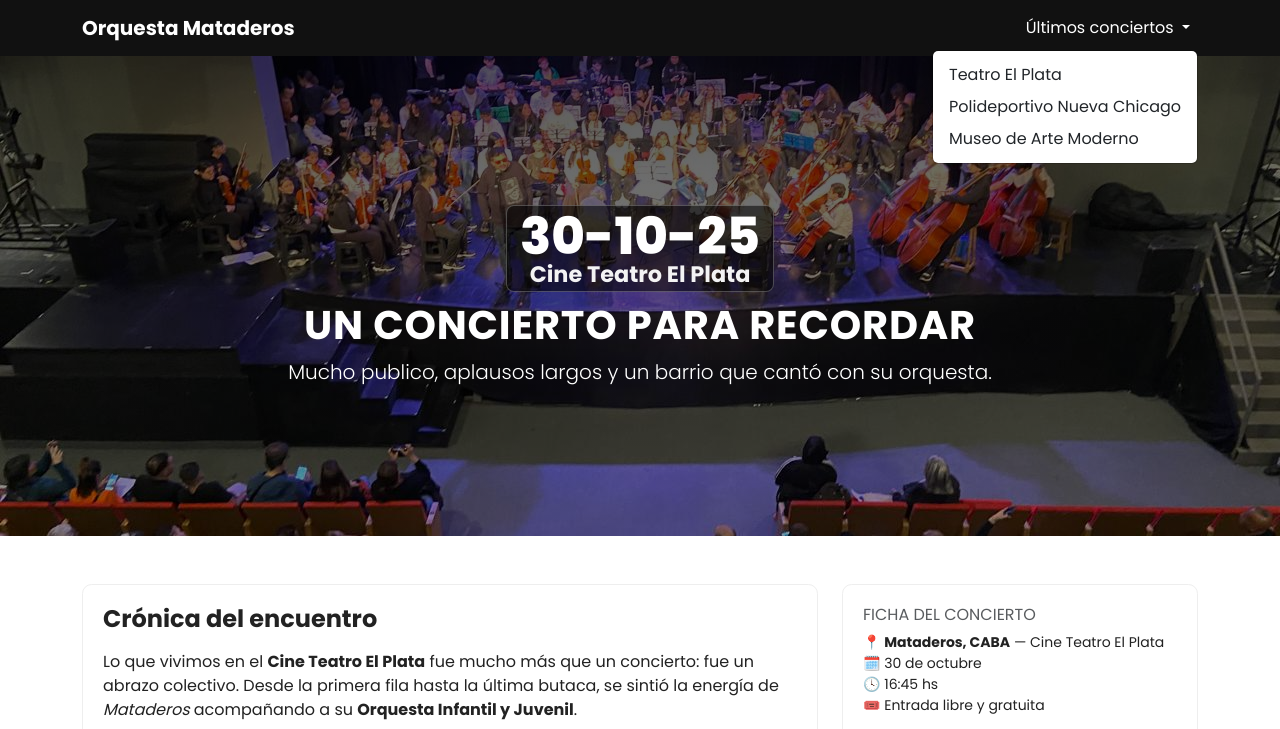
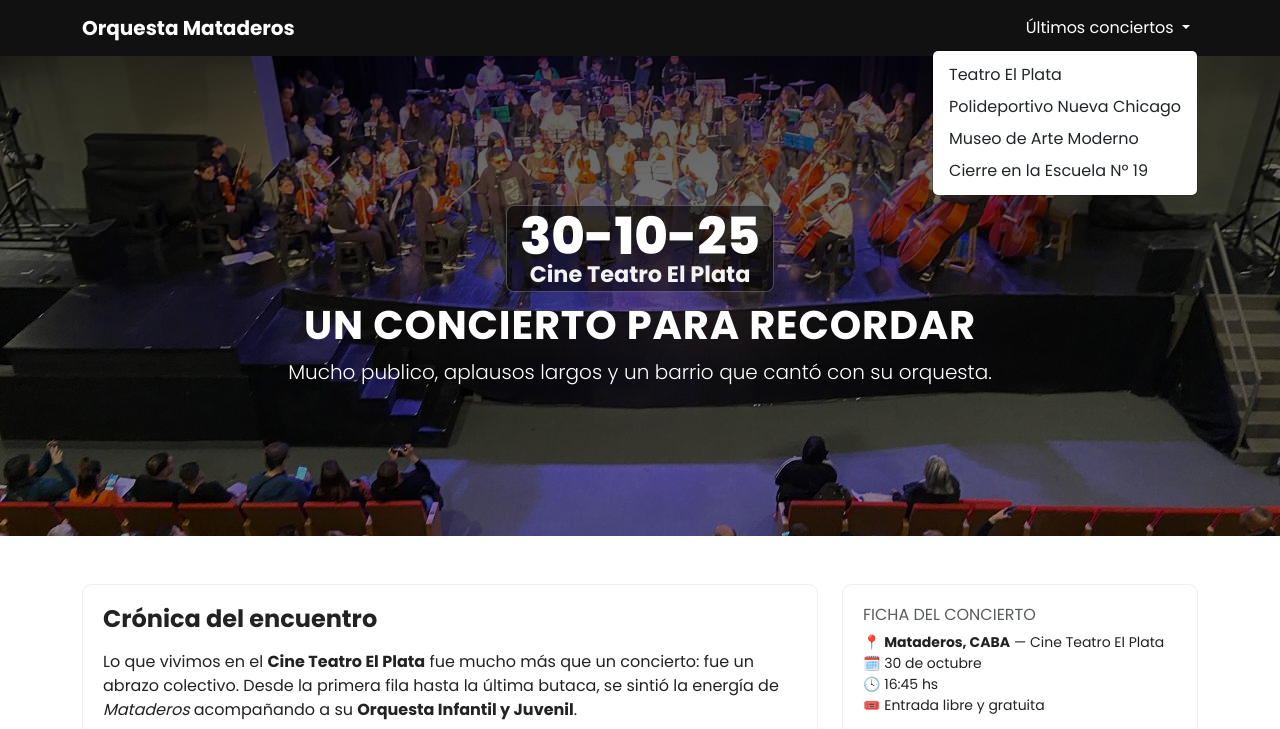
Before and after one commit to orquestademataderos/orquestamataderos, a plain HTML site: page concierto_teatro_elplata.html in a window 1280 px wide. Both pictures are taken after a click on the button "Últimos conciertos". Shown: the top 729 px of the page. Drawn offline with nearby package versions, Linux system fonts and the light colour scheme; grey boxes are pictures that could not be loaded.

Commit message:
Update concierto_teatro_elplata.html

```diff
--- a/concierto_teatro_elplata.html
+++ b/concierto_teatro_elplata.html
@@ -86,6 +86,7 @@
             <li><a class="dropdown-item" href="./concierto_teatro_elplata.html">Teatro El Plata</a></li>
             <li><a class="dropdown-item" href="./concierto_polideportivo_chicago.html">Polideportivo Nueva Chicago</a></li>
             <li><a class="dropdown-item" href="#">Museo de Arte Moderno</a></li>
+            <li><a class="dropdown-item" href="./concierto_cierre_escuela.html">Cierre en la Escuela Nº 19</a></li>
           </ul>
         </li>
       </ul>
```
